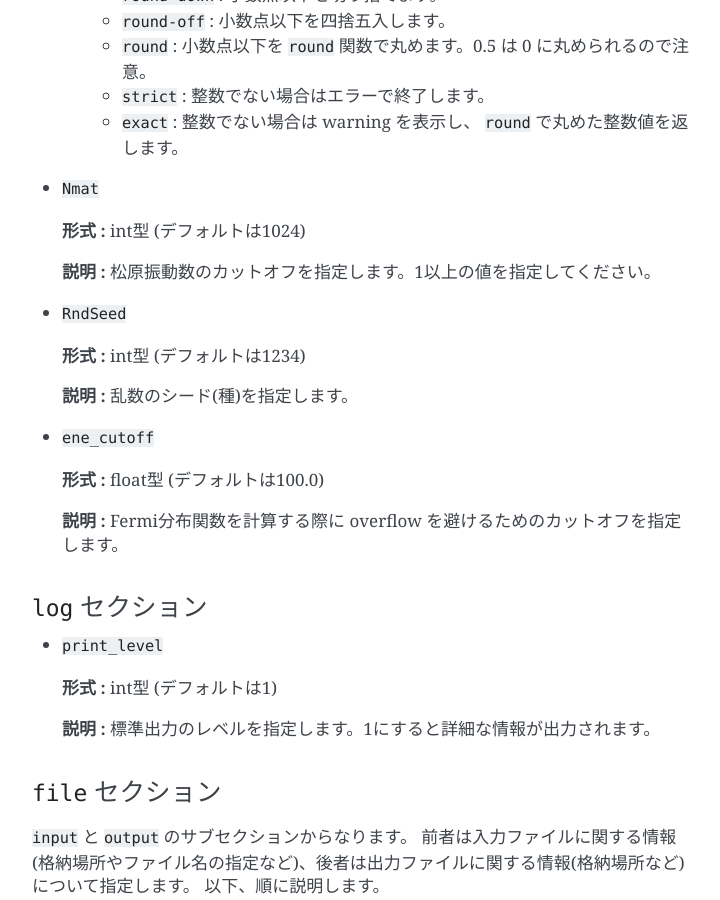
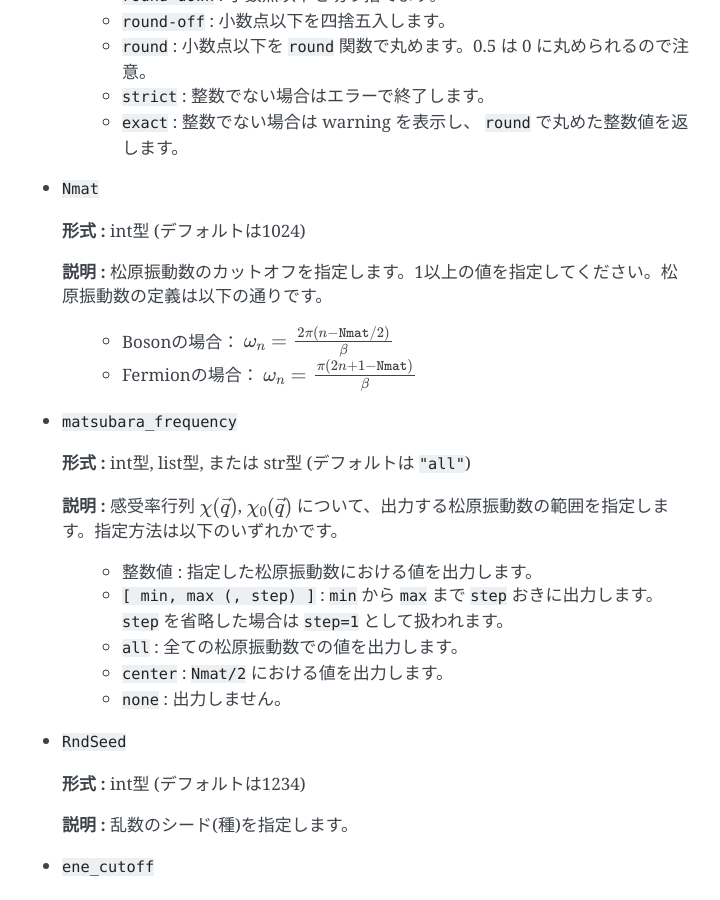
Before and after one commit to issp-center-dev/H-wave, a Sphinx documentation site: the page built from docs/ja/source/rpa/filespecification/config/index_config.rst, in a window 1280 px wide and 900 px high, scrolled down 2004 px. Shown: the whole window, without its empty margins (388-1108 px from the left). Built offline with Sphinx 7.4.7, drawn with Linux system fonts in a browser that asks for light colours; some of the changed text lies outside the part shown.

Commit message:
#128 add description of the definition of Matsubara frequency and move matsubara_frequency to mode.param section

```diff
--- a/docs/ja/source/rpa/filespecification/config/index_config.rst
+++ b/docs/ja/source/rpa/filespecification/config/index_config.rst
@@ -96,7 +96,22 @@ TOML形式
 
   **形式 :** int型 (デフォルトは1024)
 
-  **説明 :** 松原振動数のカットオフを指定します。1以上の値を指定してください。
+  **説明 :** 松原振動数のカットオフを指定します。1以上の値を指定してください。松原振動数の定義は以下の通りです。
+
+      - Bosonの場合： :math:`\omega_n = \frac{2\pi (n-\verb|Nmat|/2)}{\beta}`
+      - Fermionの場合： :math:`\omega_n = \frac{\pi (2n+1-\verb|Nmat|)}{\beta}`
+
+- ``matsubara_frequency``
+
+  **形式 :** int型, list型, または str型 (デフォルトは ``"all"``)
+
+  **説明 :** 感受率行列 :math:`\chi(\vec{q})`, :math:`\chi_0(\vec{q})` について、出力する松原振動数の範囲を指定します。指定方法は以下のいずれかです。
+
+     - 整数値 : 指定した松原振動数における値を出力します。
+     - ``[ min, max (, step) ]`` : ``min`` から ``max`` まで ``step`` おきに出力します。 ``step`` を省略した場合は ``step=1`` として扱われます。
+     - ``all`` : 全ての松原振動数での値を出力します。
+     - ``center`` : ``Nmat/2`` における値を出力します。
+     - ``none`` : 出力しません。
 
 - ``RndSeed``
 
```
Also changed, not shown: other parts of docs/ja/source/rpa/filespecification/config/index_config.rst (+0 -12 lines), docs/en/source/rpa/filespecification/config/index_config.rst (+20 -16 lines).
